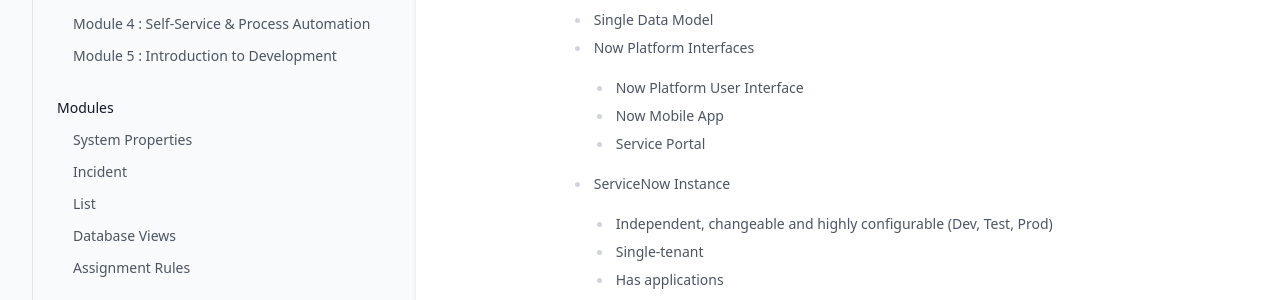
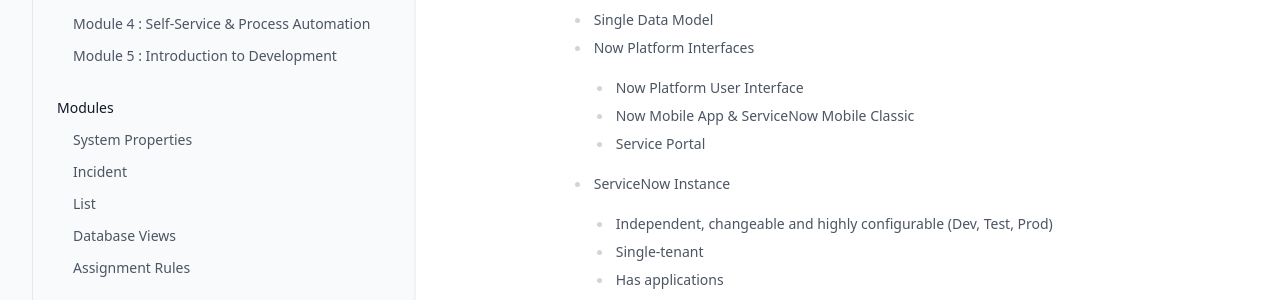
Before and after one commit to greglejeune/ebook, a Jekyll site: the page built from _servicenow/2021-11-01-snf-module1.md, in a window 1280 px wide and 1400 px high, scrolled down 385 px. Shown: the part 154-454 px from the top of the window. Built offline with Jekyll 4.4.1, drawn with Linux system fonts in a browser that asks for light colours; some of the changed text lies outside the part shown.

Commit message:
Update 2021-11-01-snf-module1.md

```diff
--- a/_servicenow/2021-11-01-snf-module1.md
+++ b/_servicenow/2021-11-01-snf-module1.md
@@ -26,7 +26,7 @@ category: snf
     Now Platform Interfaces
     <ul>
       <li>Now Platform User Interface</li>
-      <li>Now Mobile App</li>
+      <li>Now Mobile App & ServiceNow Mobile Classic</li>
       <li>Service Portal</li>
     </ul>
   </li>
```
Also changed, not shown: other parts of _servicenow/2021-11-01-snf-module1.md (+1 -1 lines).
